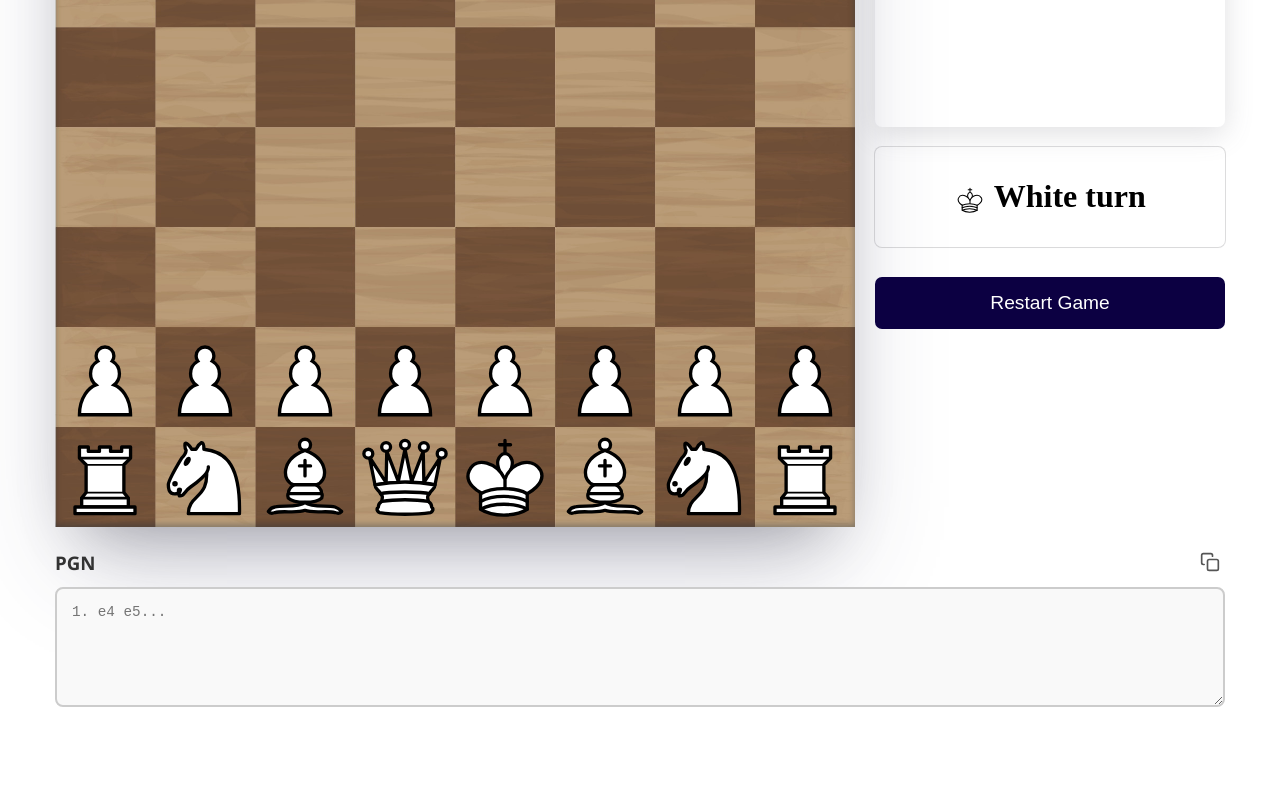
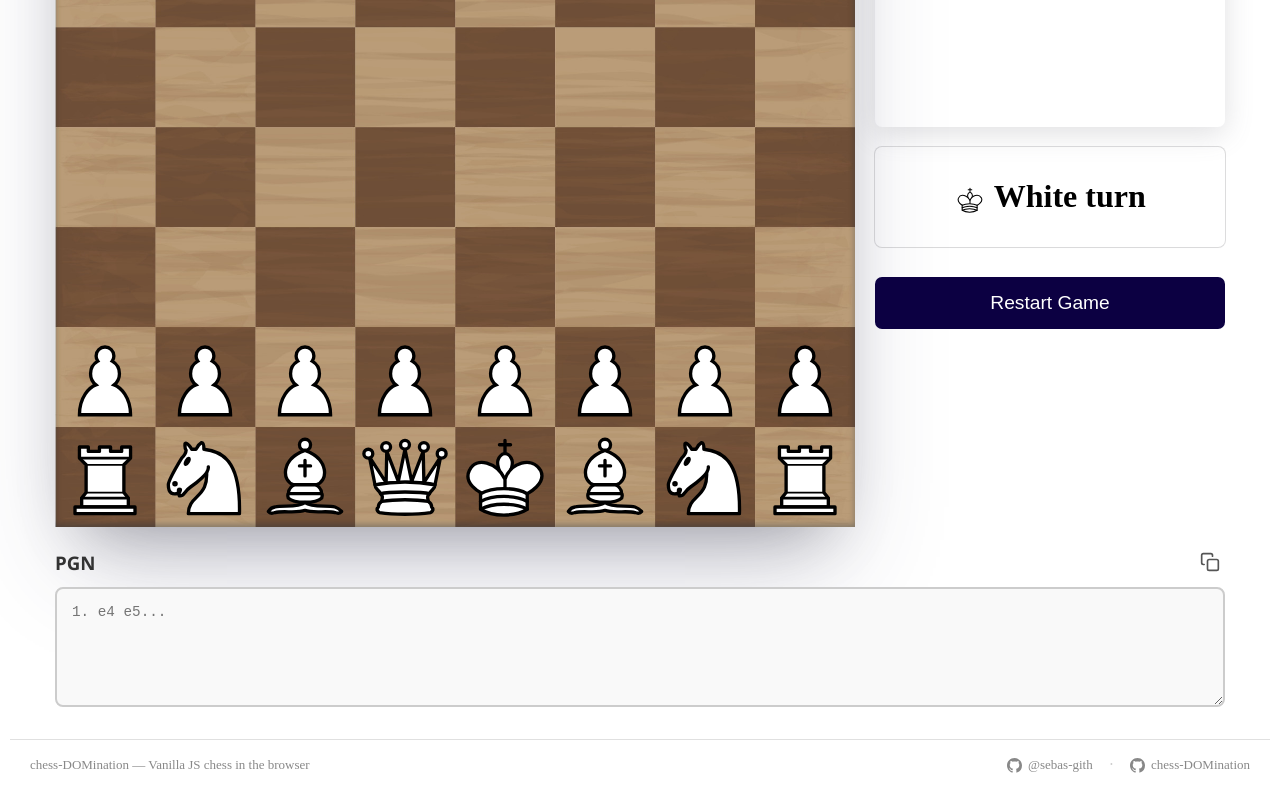
Before and after one commit to sebas-gith/chess-DOMination, a website built with Vite: page index.html in a window 1280 px wide. Shown: the part 303-1103 px from the top of the page. Before the commit the page ends 1020 px from the top, so only its background shows below. Built offline with nearby package versions, Linux system fonts and the light colour scheme.

Commit message:
feat: Adding a footer

```diff
--- a/index.html
+++ b/index.html
@@ -14,7 +14,11 @@
         <div id="movement-anotation-container"></div>
         <div class="turn">
           <h1 class="turn-text">
-            <img src="/pieces-basic-svg/king-w.svg" style="width: 1em; height: 1em; vertical-align: middle" /> White turn
+            <img
+              src="/pieces-basic-svg/king-w.svg"
+              style="width: 1em; height: 1em; vertical-align: middle"
+            />
+            White turn
           </h1>
         </div>
         <button
@@ -58,7 +62,63 @@
       </div>
       <textarea id="pgn-output" readonly placeholder="1. e4 e5..."></textarea>
     </div>
-
+    <footer
+      style="
+        margin-top: 2rem;
+        padding: 1rem 1.25rem;
+        border-top: 0.5px solid rgba(0, 0, 0, 0.12);
+        display: flex;
+        align-items: center;
+        justify-content: space-between;
+        flex-wrap: wrap;
+        gap: 12px;
+      "
+    >
+      <span style="font-size: 13px; color: #888"
+        >chess-DOMination &mdash; Vanilla JS chess in the browser</span
+      >
+      <div style="display: flex; align-items: center; gap: 16px">
+        <a
+          href="https://github.com/sebas-gith"
+          target="_blank"
+          style="
+            display: flex;
+            align-items: center;
+            gap: 6px;
+            font-size: 13px;
+            color: #888;
+            text-decoration: none;
+          "
+        >
+          <svg width="15" height="15" viewBox="0 0 24 24" fill="currentColor">
+            <path
+              d="M12 0C5.37 0 0 5.37 0 12c0 5.31 3.435 9.795 8.205 11.385.6.105.825-.255.825-.57 0-.285-.015-1.23-.015-2.235-3.015.555-3.795-.735-4.035-1.41-.135-.345-.72-1.41-1.23-1.695-.42-.225-1.02-.78-.015-.795.945-.015 1.62.87 1.845 1.23 1.08 1.815 2.805 1.305 3.495.99.105-.78.42-1.305.765-1.605-2.67-.3-5.46-1.335-5.46-5.925 0-1.305.465-2.385 1.23-3.225-.12-.3-.54-1.53.12-3.18 0 0 1.005-.315 3.3 1.23.96-.27 1.98-.405 3-.405s2.04.135 3 .405c2.295-1.56 3.3-1.23 3.3-1.23.66 1.65.24 2.88.12 3.18.765.84 1.23 1.905 1.23 3.225 0 4.605-2.805 5.625-5.475 5.925.435.375.81 1.095.81 2.22 0 1.605-.015 2.895-.015 3.3 0 .315.225.69.825.57A12.02 12.02 0 0 0 24 12c0-6.63-5.37-12-12-12z"
+            />
+          </svg>
+          @sebas-gith
+        </a>
+        <span style="color: #ccc">&middot;</span>
+        <a
+          href="https://github.com/sebas-gith/chess-DOMination"
+          target="_blank"
+          style="
+            display: flex;
+            align-items: center;
+            gap: 6px;
+            font-size: 13px;
+            color: #888;
+            text-decoration: none;
+          "
+        >
+          <svg width="15" height="15" viewBox="0 0 24 24" fill="currentColor">
+            <path
+              d="M12 0C5.37 0 0 5.37 0 12c0 5.31 3.435 9.795 8.205 11.385.6.105.825-.255.825-.57 0-.285-.015-1.23-.015-2.235-3.015.555-3.795-.735-4.035-1.41-.135-.345-.72-1.41-1.23-1.695-.42-.225-1.02-.78-.015-.795.945-.015 1.62.87 1.845 1.23 1.08 1.815 2.805 1.305 3.495.99.105-.78.42-1.305.765-1.605-2.67-.3-5.46-1.335-5.46-5.925 0-1.305.465-2.385 1.23-3.225-.12-.3-.54-1.53.12-3.18 0 0 1.005-.315 3.3 1.23.96-.27 1.98-.405 3-.405s2.04.135 3 .405c2.295-1.56 3.3-1.23 3.3-1.23.66 1.65.24 2.88.12 3.18.765.84 1.23 1.905 1.23 3.225 0 4.605-2.805 5.625-5.475 5.925.435.375.81 1.095.81 2.22 0 1.605-.015 2.895-.015 3.3 0 .315.225.69.825.57A12.02 12.02 0 0 0 24 12c0-6.63-5.37-12-12-12z"
+            />
+          </svg>
+          chess-DOMination
+        </a>
+      </div>
+    </footer>
     <script type="module" src="/src/main.js"></script>
   </body>
 </html>
```
